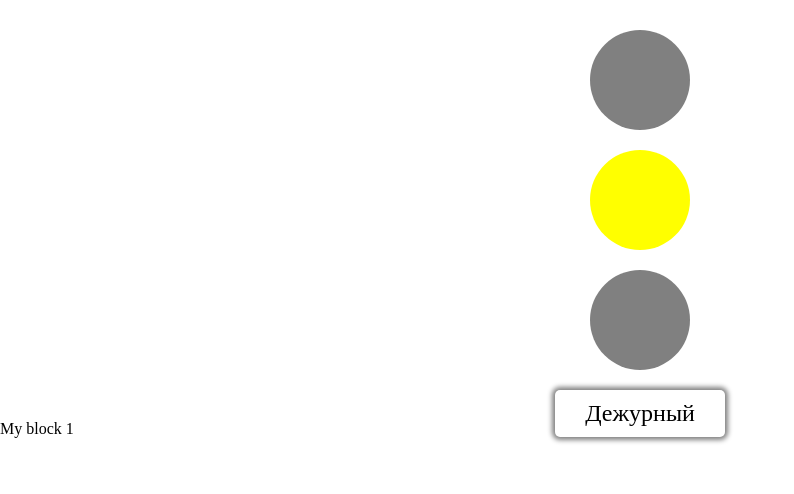
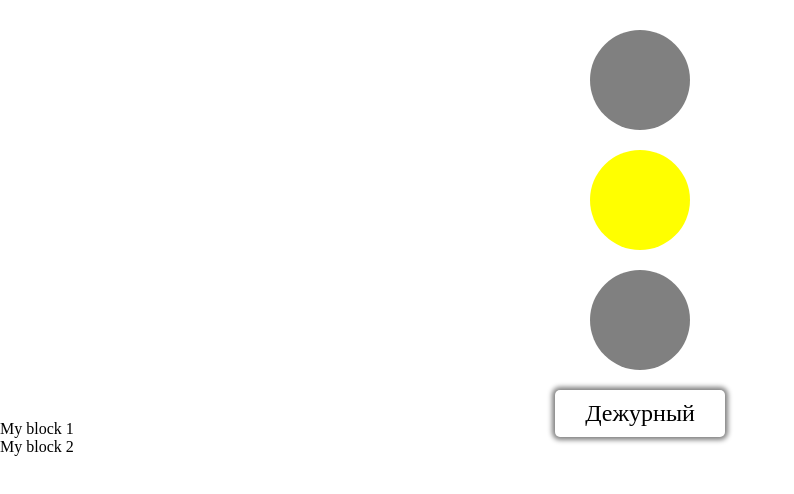
Before and after one commit to buseloff/test_1, a plain HTML site: page index.html in a window 1280 px wide. Shown: the whole page, without its empty margins (0-794 px from the left). Drawn offline with Linux system fonts and the light colour scheme.

Commit message:
Added second block

```diff
--- a/index.html
+++ b/index.html
@@ -20,5 +20,6 @@
     </div>
 
     <div>My block 1</div>
+    <div>My block 2</div>
   </body>
 </html>
```
